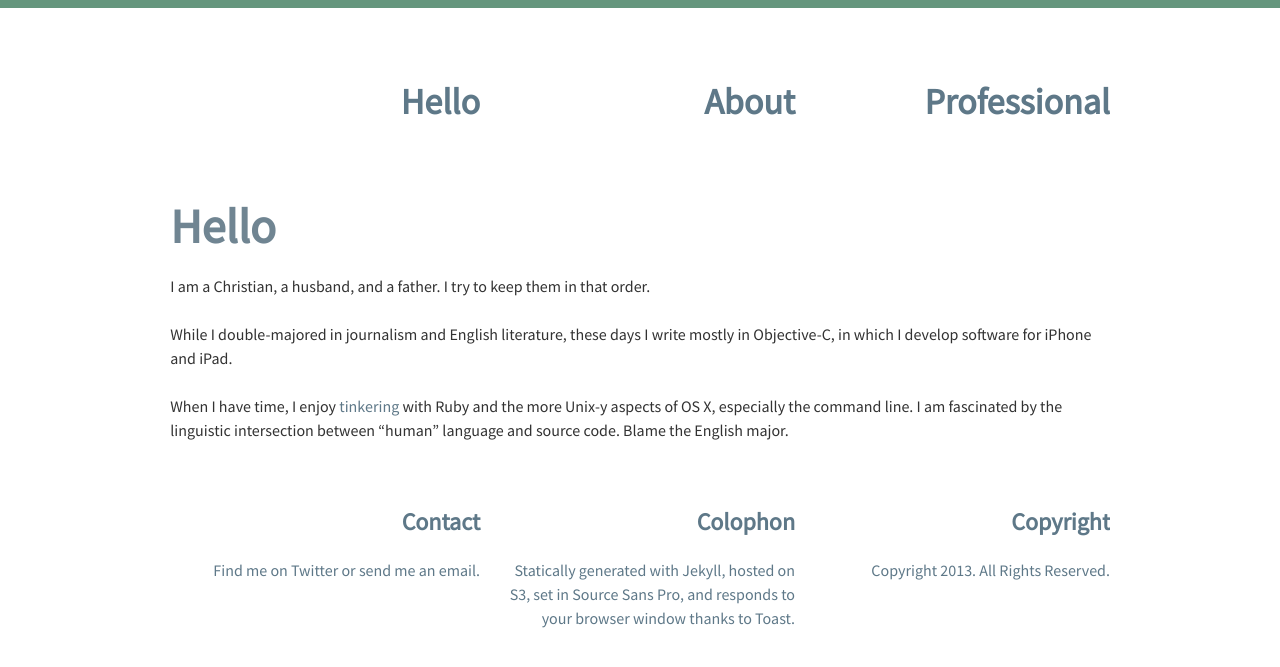
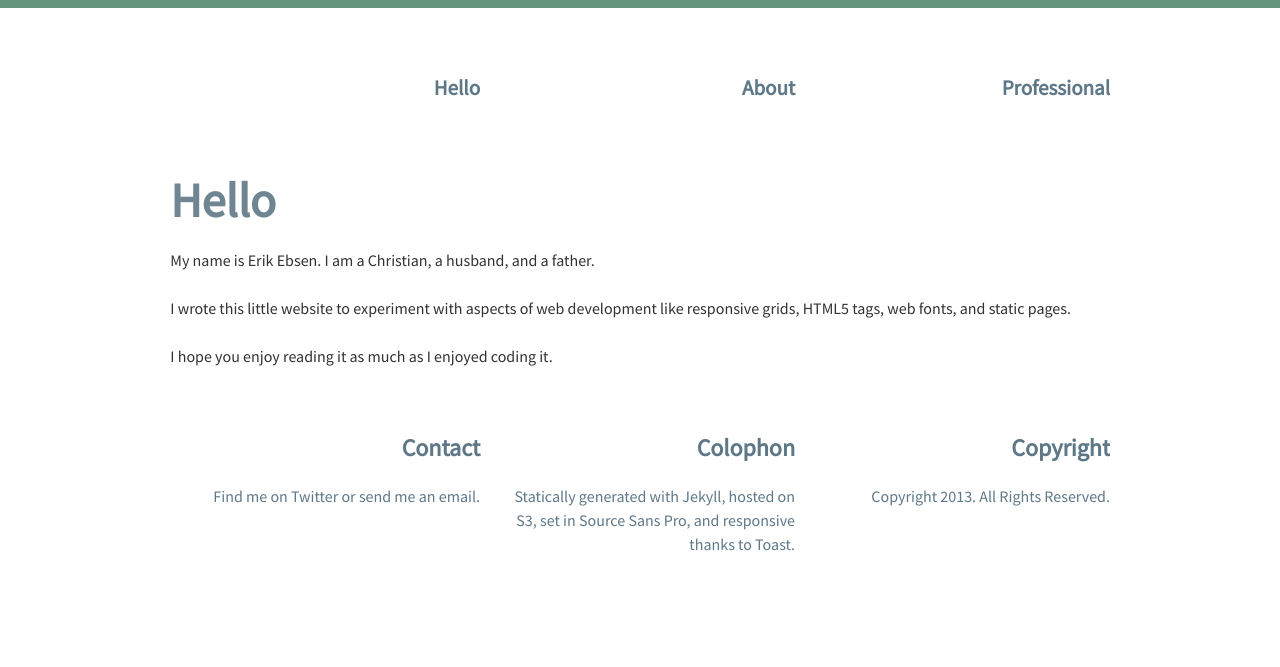
Before and after one commit to ebsen/ebsen.me, a Jekyll site: the page built from index.html, in a window 1280 px wide. Shown: the top 667 px of the page. Built offline with Jekyll 4.4.1, drawn with Linux system fonts in a browser that asks for light colours.

Commit message:
Copy edits and minor tweaks

```diff
--- a/_layouts/default.html
+++ b/_layouts/default.html
@@ -15,10 +15,10 @@
   <div class="top-bar"></div>
   <header class="wrap">
     <ul class="grids">
-      <li class="grid-4"><a href="/"><h2>Hello</h2></a></li>
-      <li class="grid-4"><a href="/about"><h2>About</h2></a></li>
+      <li class="grid-4"><a href="/"><h4>Hello</h4></a></li>
+      <li class="grid-4"><a href="/about"><h4>About</h4></a></li>
       <!-- <li class="grid-2"><a href="blog.html">Blog</a></li> -->
-			<li class="grid-4"><a href="/professional"><h2>Professional</h2></a></li>
+			<li class="grid-4"><a href="/professional"><h4>Professional</h4></a></li>
     </ul>
   </header>
 
@@ -35,7 +35,7 @@
 				<li class="grid-one-third"><h3>Contact</h3>
 								Find me on <a href="https://twitter.com/eriklebsen/">Twitter</a> or <a href="mailto:erik.ebsen@me.com">send me an email</a>.</li>
 				<li class="grid-one-third"><h3>Colophon</h3>
-								Statically generated with <a href="http://jekyllrb.com">Jekyll</a>, hosted on <a href="http://aws.amazon.com/s3/">S3</a>, set in <a href="https://github.com/adobe/Source-Sans-Pro">Source Sans Pro</a>, and responds to your browser window thanks to <a href="http://daneden.me/toast/">Toast</a>.</li>
+								Statically generated with <a href="http://jekyllrb.com">Jekyll</a>, hosted on <a href="http://aws.amazon.com/s3/">S3</a>, set in <a href="https://github.com/adobe/Source-Sans-Pro">Source Sans Pro</a>, and responsive thanks to <a href="http://daneden.me/toast/">Toast</a>.</li>
 				<li class="grid-one-third"><h3>Copyright</h3>
 								Copyright 2013. All Rights Reserved.</li>
 		</ul>
--- a/index.html
+++ b/index.html
@@ -7,11 +7,12 @@ title: Hello
 		Hello
 	</h1>
 	<p>
-		I am a Christian, a husband, and a father. I try to keep them in that order.
+		My name is Erik Ebsen. I am a Christian, a husband, and a father.
 	</p>
 	<p>
-		While I double-majored in journalism and English literature, these days I write mostly in Objective-C, in which I develop software for iPhone and iPad.
+		I wrote this little website to experiment with aspects of web development like responsive grids, HTML5 tags, web fonts, and static pages.
+	</p>
 	<p>
-		When I have time, I enjoy <a href="http://github.com/eriklebsen">tinkering</a> with Ruby and the more Unix-y aspects of OS X, especially the command line. I am fascinated by the linguistic intersection between &#8220;human&#8221; language and source code. Blame the English major.
+		I hope you enjoy reading it as much as I enjoyed coding it.
 	</p>
 </div>
```
